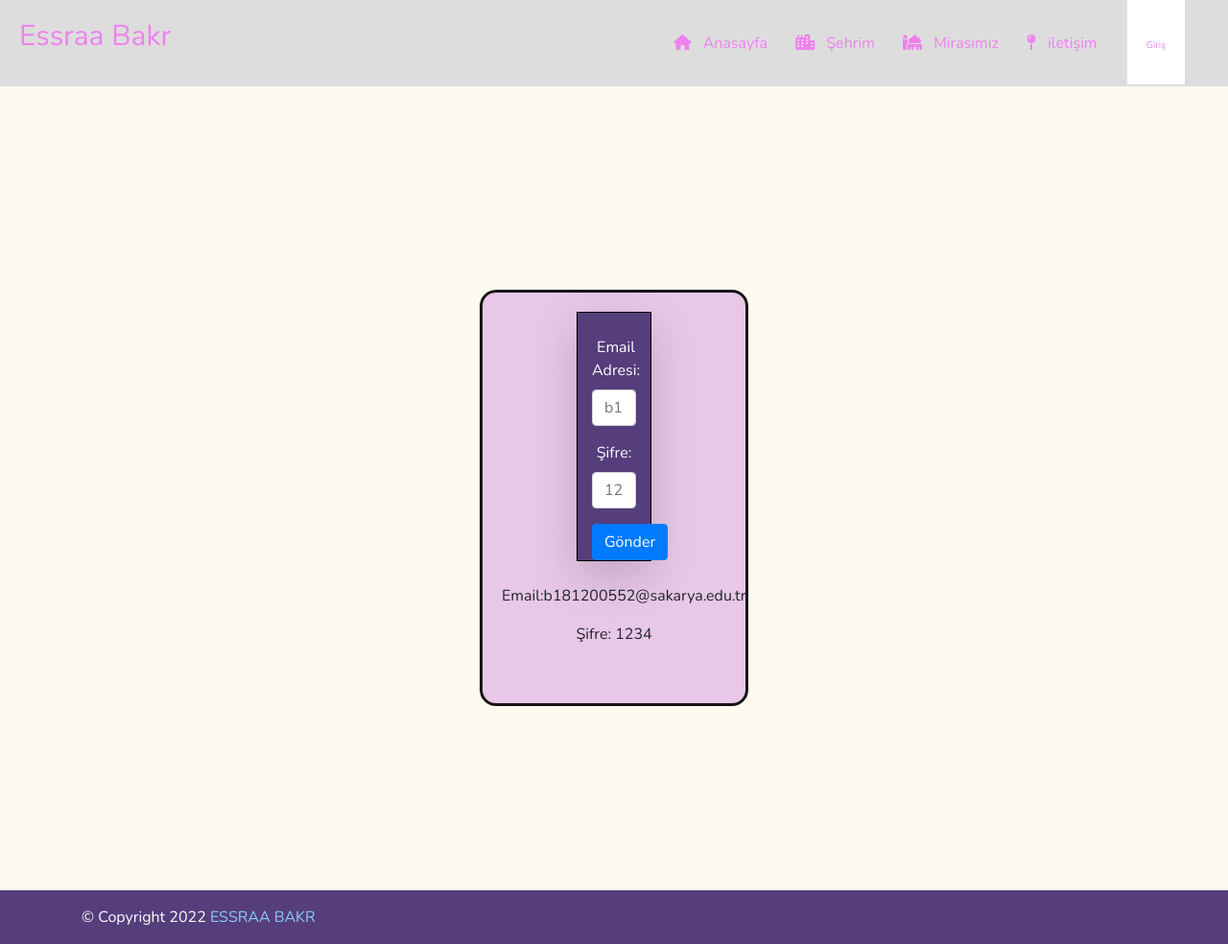
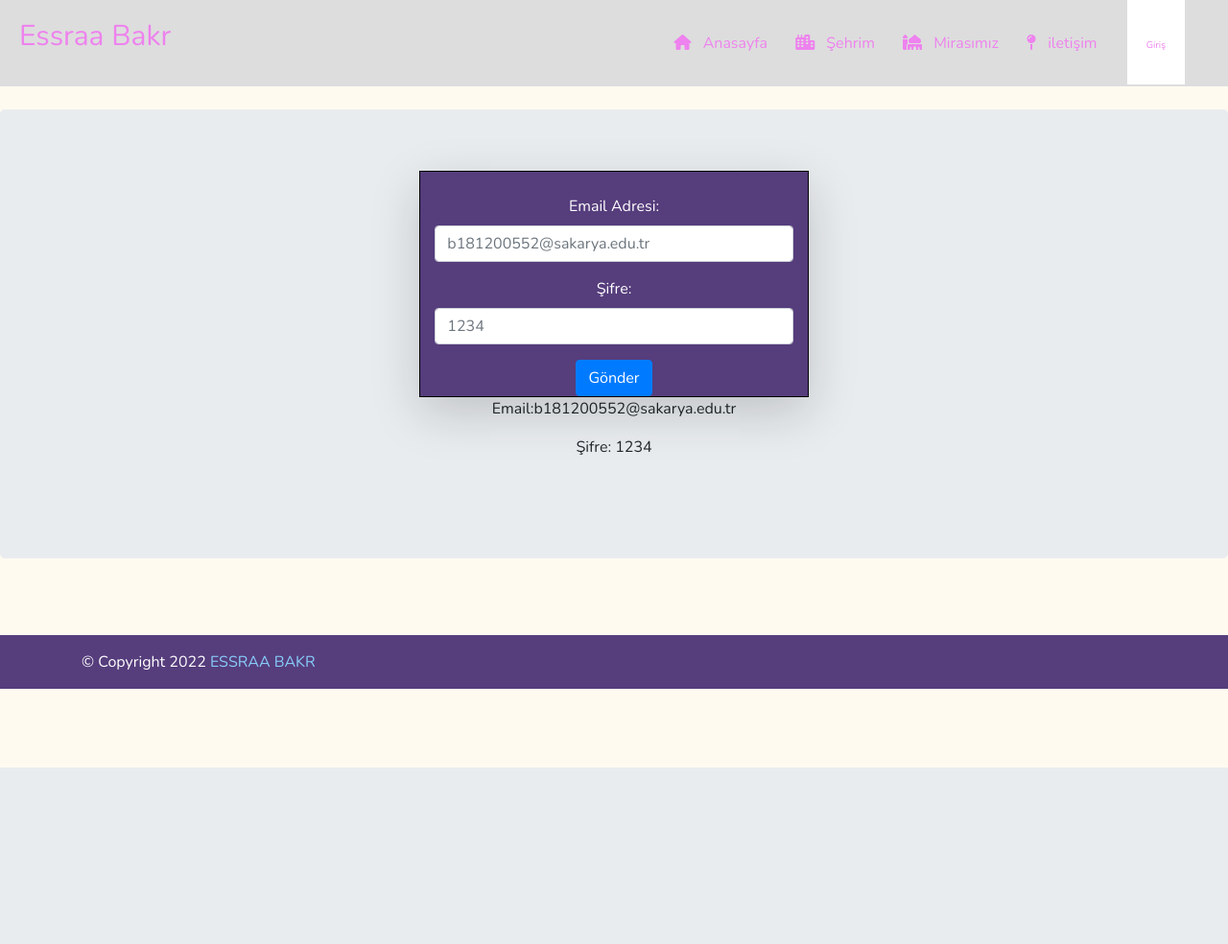
Before and after one commit to esra-bekir/webTek, a PHP site: page /login.php in a window 1280 px wide. Shown: the whole page at 96% size. After the commit the page ends 800 px from the top, so only its background shows below. Run offline with PHP 8.4, Linux system fonts and the light colour scheme; some libraries are stand-ins or nearby versions; some web fonts are replaced.

Commit message:
login düzeltme

```diff
--- a/login.php
+++ b/login.php
@@ -9,9 +9,9 @@ if(isset($_SESSION["login"]))
 	header("Location:admin.php");
 
 ?>
-<br><br><br><br><br><br><br><br>
+<br>
 <center>
- <div class="jumbotron bicim" >
+ <div class="jumbotron" >
 
     <div id="loginSayfasi" class="container shadow-lg col-md-4 text-white">
         <div calss="renk">
@@ -33,17 +33,14 @@ if(isset($_SESSION["login"]))
         </form>
 
     </div>
-    <br>
+
     <p>Email:b181200552@sakarya.edu.tr</p>
     <p>Şifre: 1234</p><br>
 </div>
 </center>
 <br>
 <br>
+
 </div>
 </div>
-<br>
-<br><br>
-<br><br>
-<br>
 <?php include "footer.php"; ?>
--- a/style.css
+++ b/style.css
@@ -159,6 +159,7 @@ ul.timeline > li:before {
 
   background-color: #563d7c;
   color: white !important;
+  font-style: fixed;
 }
 
 .footer > .container {
@@ -219,19 +220,7 @@ section > .baslik {
 }
 
 
-.bicim{
 
- padding: 20px;
-    border: 3px solid #151514;
-    margin: 0 500px;
-    margin-top:20px;
-    -webkit-border-radius: 17px;
-    -moz-border-radius: 17px;
-    border-radius: 17px;
-    background-color: rgb(232, 199, 232)
-
-
-}
 
 /*anasayfa */
 .button1 :hover {
@@ -266,7 +255,7 @@ section > .baslik {
 
 
 .sehrimJumbotron{
-  background: url("../img/kudus2.jpg") no-repeat center center fixed;
+
   background-size: cover !important;
   height: 100% !important;
   border-radius: 0% !important;
```
